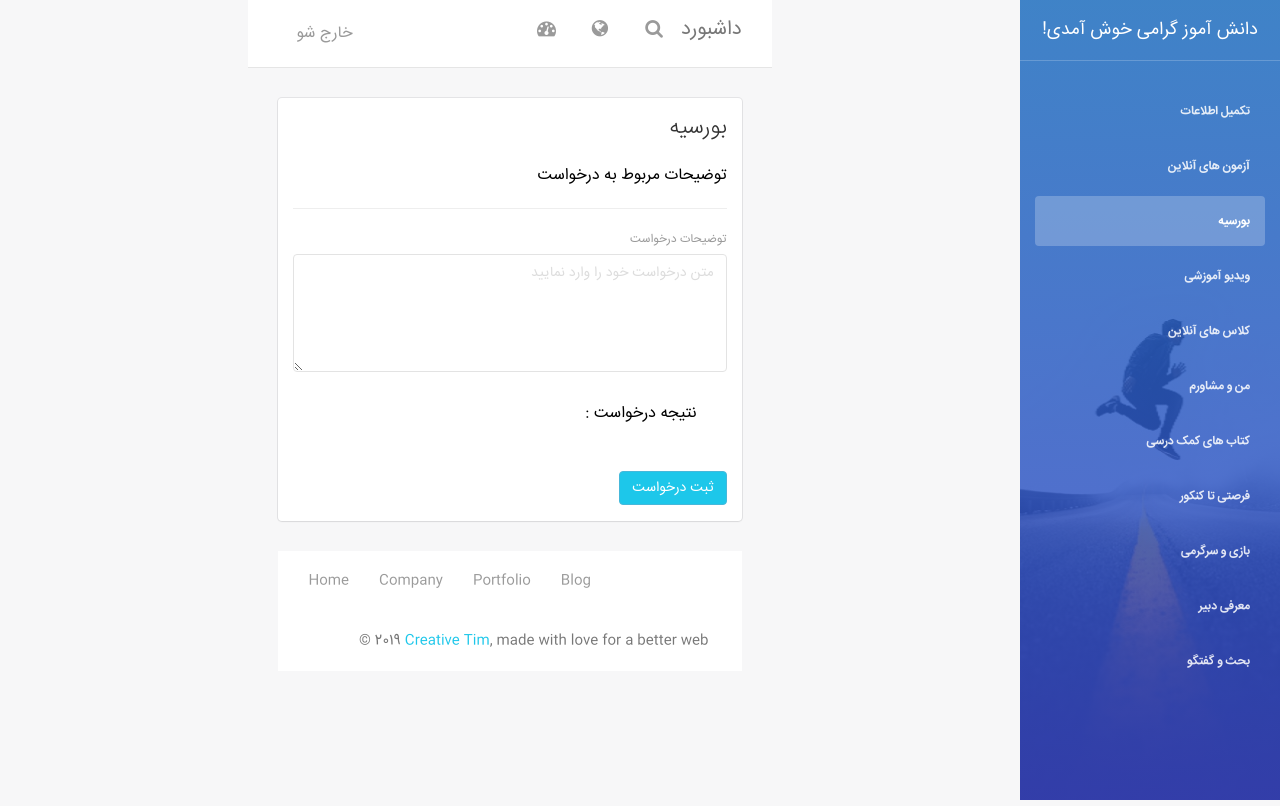
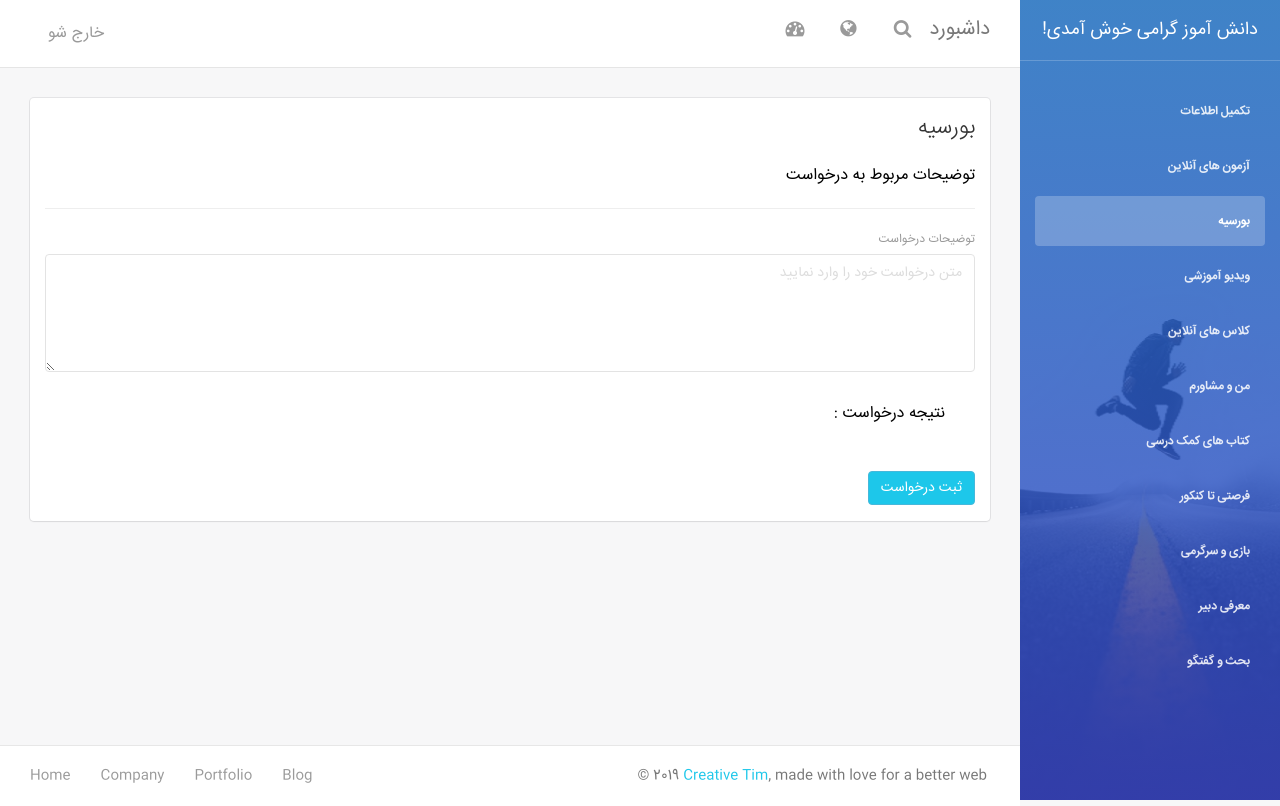
Before and after one commit to mahdimsr/hamta, a Laravel app: page /dashboard/scholarship in a window 1280 px wide. Run offline with Laravel 8, Linux system fonts and the light colour scheme; a user stored in the database is signed in; data comes from the database, SQL or seed files in the repository; data that the repository does not hold is empty; some libraries are stand-ins or nearby versions; some web fonts are replaced.

Commit message:
fixing bugs

```diff
--- a/public/css/student/dashboard/demo.css
+++ b/public/css/student/dashboard/demo.css
@@ -149,12 +149,5 @@ input[type="text"][required] + label[placeholder]:before {
     background-repeat: no-repeat;
     background-position: center;
 }
-html {
-    height: 100%;
+
 }
-body {
-    display: flex;
-    align-items: center;
-    justify-content: center;
-    height: 100%;
-}
--- a/resources/views/student/dashboard/scholarship.blade.php
+++ b/resources/views/student/dashboard/scholarship.blade.php
@@ -22,7 +22,6 @@
                                         <div class="invalid-feedback">
 
                                         </div>
-
                                         <p style="padding:30px;">نتیجه درخواست : @unless(empty($scholarship)){{ $scholarship->adminMessage }}@endunless</p>
                                     </div>
                                 </div>
@@ -38,6 +37,8 @@
                                 @endif
 
                                 <div class="clearfix"></div>
+                            </div>
+                        </div>
                     </form>
                 </div>
             </div>
```
Lines whose indentation alone changed are shown as unchanged.
